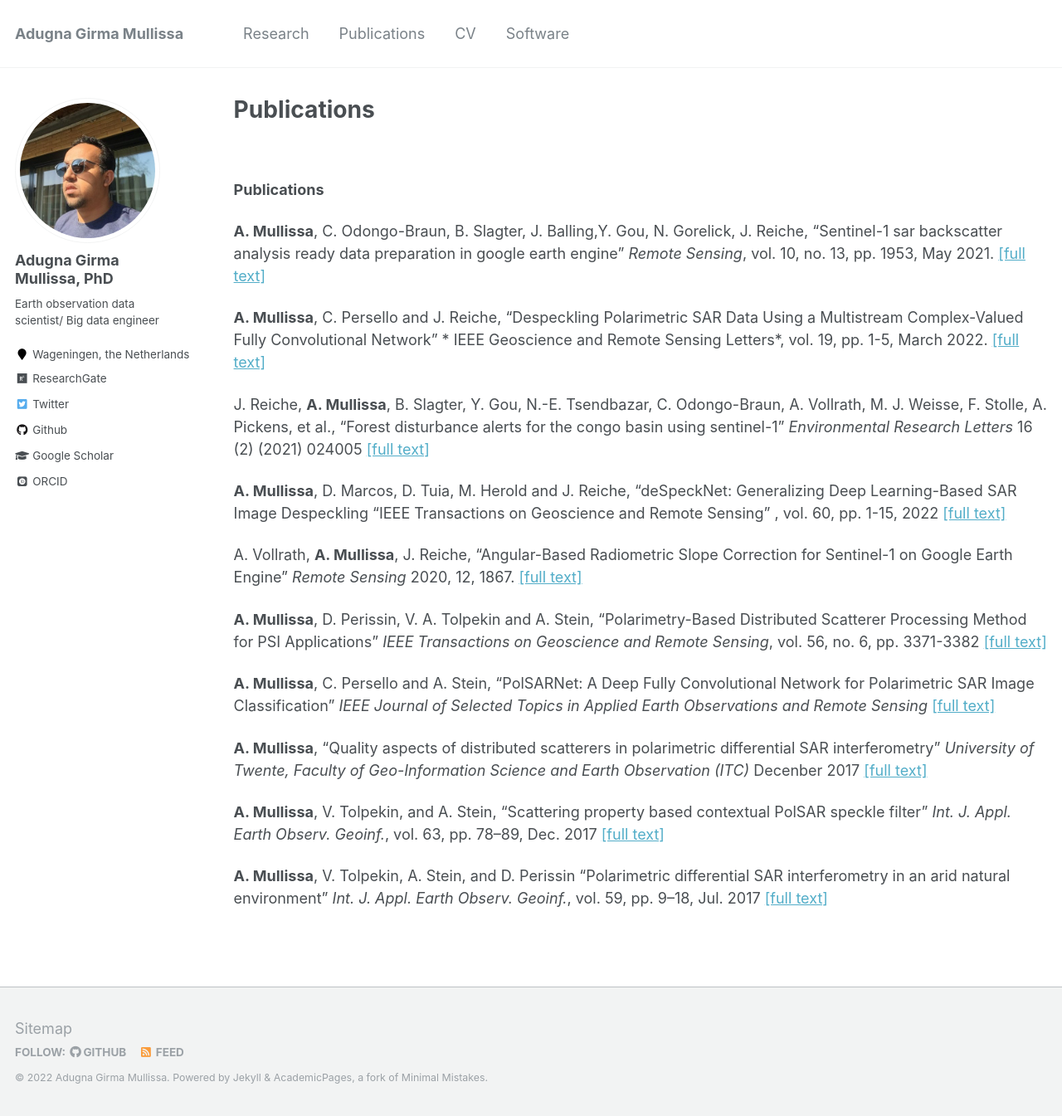
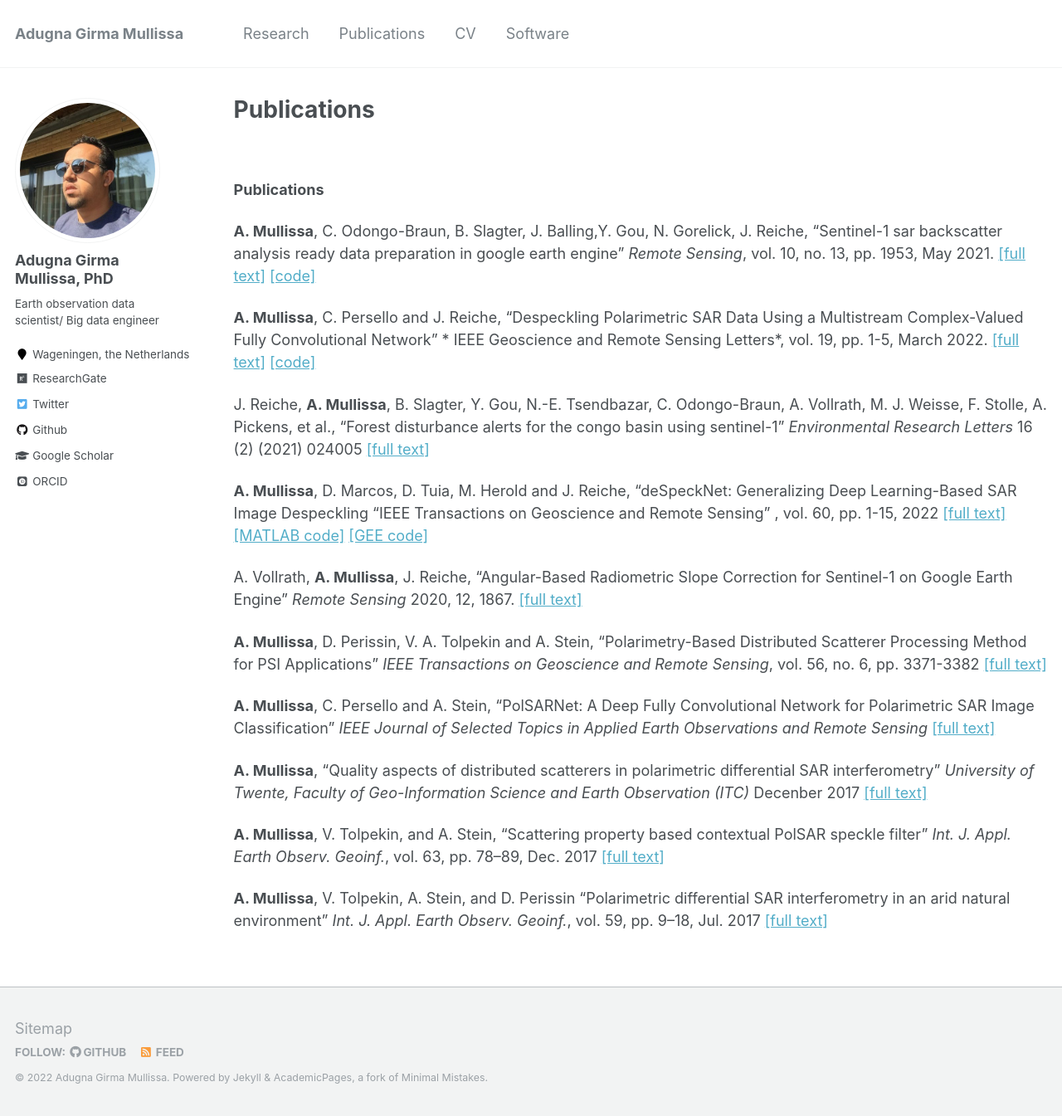
Before and after one commit to adugnag/adugnag.github.io, a Jekyll site: the page built from _pages/publications.md, in a window 1280 px wide and 1345 px high. Shown: the whole window at 83% size. Built offline with Jekyll 4.4.1, drawn with Linux system fonts in a browser that asks for light colours; some web fonts are replaced.

Commit message:
Update publications.md

```diff
--- a/_pages/publications.md
+++ b/_pages/publications.md
@@ -8,13 +8,13 @@ author_profile: true
 
 <b>Publications</b>
 
-**A. Mullissa**, C. Odongo-Braun, B. Slagter, J. Balling,Y. Gou, N. Gorelick, J. Reiche, “Sentinel-1 sar backscatter analysis ready data preparation in google earth engine” *Remote Sensing*, vol. 10, no. 13, pp. 1953, May 2021. [[full text]](http://adugnag.github.io/files/S1_ARD_remotesensing-13-01954.pdf)
+**A. Mullissa**, C. Odongo-Braun, B. Slagter, J. Balling,Y. Gou, N. Gorelick, J. Reiche, “Sentinel-1 sar backscatter analysis ready data preparation in google earth engine” *Remote Sensing*, vol. 10, no. 13, pp. 1953, May 2021. [[full text]](http://adugnag.github.io/files/S1_ARD_remotesensing-13-01954.pdf) [[code]](https://github.com/adugnag/gee_s1_ard)
 
-**A. Mullissa**, C. Persello and J. Reiche, "Despeckling Polarimetric SAR Data Using a Multistream Complex-Valued Fully Convolutional Network" * IEEE Geoscience and Remote Sensing Letters*, vol. 19, pp. 1-5, March 2022. [[full text]](http://adugnag.github.io/files/cv-despecknet_published.pdf)
+**A. Mullissa**, C. Persello and J. Reiche, "Despeckling Polarimetric SAR Data Using a Multistream Complex-Valued Fully Convolutional Network" * IEEE Geoscience and Remote Sensing Letters*, vol. 19, pp. 1-5, March 2022. [[full text]](http://adugnag.github.io/files/cv-despecknet_published.pdf) [[code]](https://github.com/adugnag/CV-deSpeckNet)
 
 J. Reiche, **A. Mullissa**, B. Slagter, Y. Gou, N.-E. Tsendbazar, C. Odongo-Braun, A. Vollrath, M. J. Weisse, F. Stolle, A. Pickens, et al., "Forest disturbance alerts for the congo basin using sentinel-1" *Environmental Research Letters* 16 (2) (2021) 024005 [[full text]](http://adugnag.github.io/files/Reiche_2021_Environ._Res._Lett._16_024005.pdf)
 
-**A. Mullissa**, D. Marcos, D. Tuia, M. Herold and J. Reiche, "deSpeckNet: Generalizing Deep Learning-Based SAR Image Despeckling "IEEE Transactions on Geoscience and Remote Sensing" , vol. 60, pp. 1-15, 2022 [[full text]](http://adugnag.github.io/files/deSpeckNet_published.pdf)
+**A. Mullissa**, D. Marcos, D. Tuia, M. Herold and J. Reiche, "deSpeckNet: Generalizing Deep Learning-Based SAR Image Despeckling "IEEE Transactions on Geoscience and Remote Sensing" , vol. 60, pp. 1-15, 2022 [[full text]](http://adugnag.github.io/files/deSpeckNet_published.pdf) [[MATLAB code]](https://github.com/adugnag/deSpeckNet) [[GEE code]](https://github.com/adugnag/deSpeckNet-TF-GEE)
 
 A. Vollrath, **A. Mullissa**, J. Reiche, "Angular-Based Radiometric Slope Correction for Sentinel-1 on Google Earth Engine" *Remote Sensing* 2020, 12, 1867. [[full text]](http://adugnag.github.io/files/Volli-mullissa_reiche_RS_2020.pdf)
 
```
